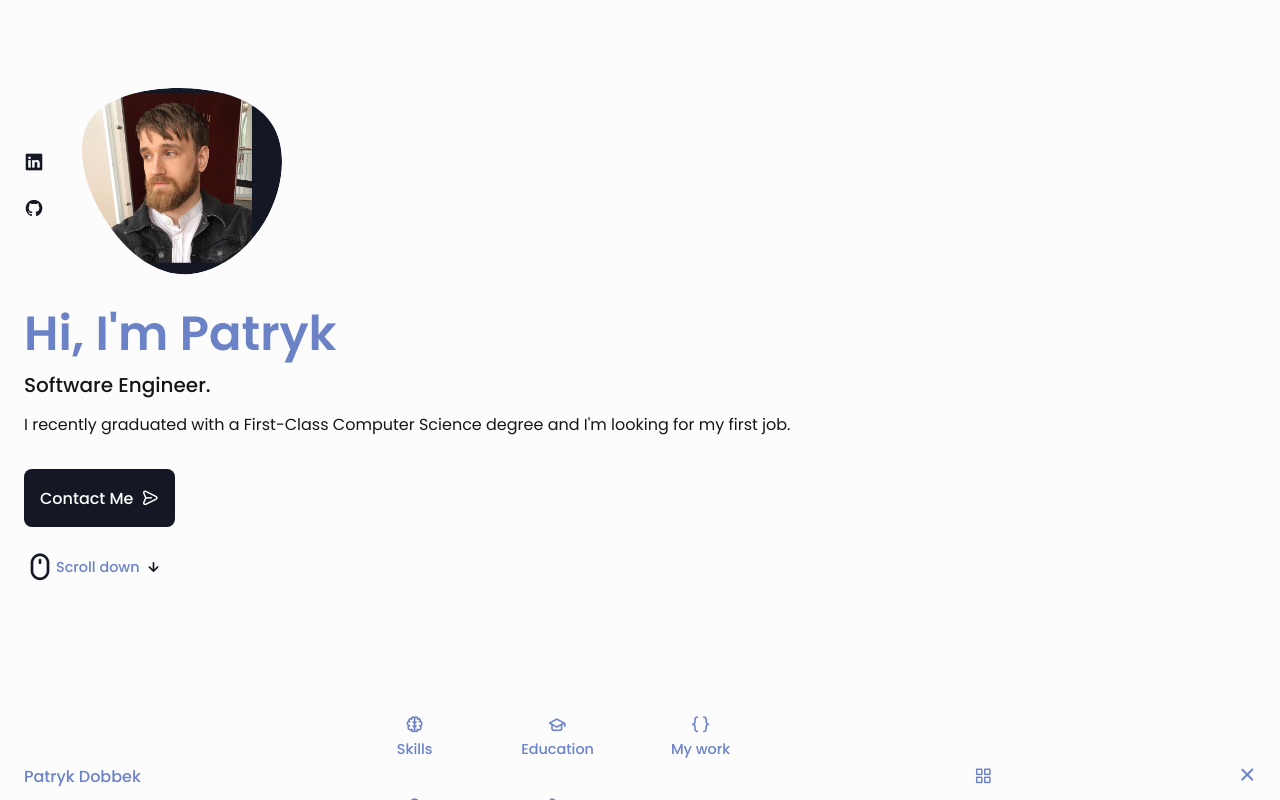
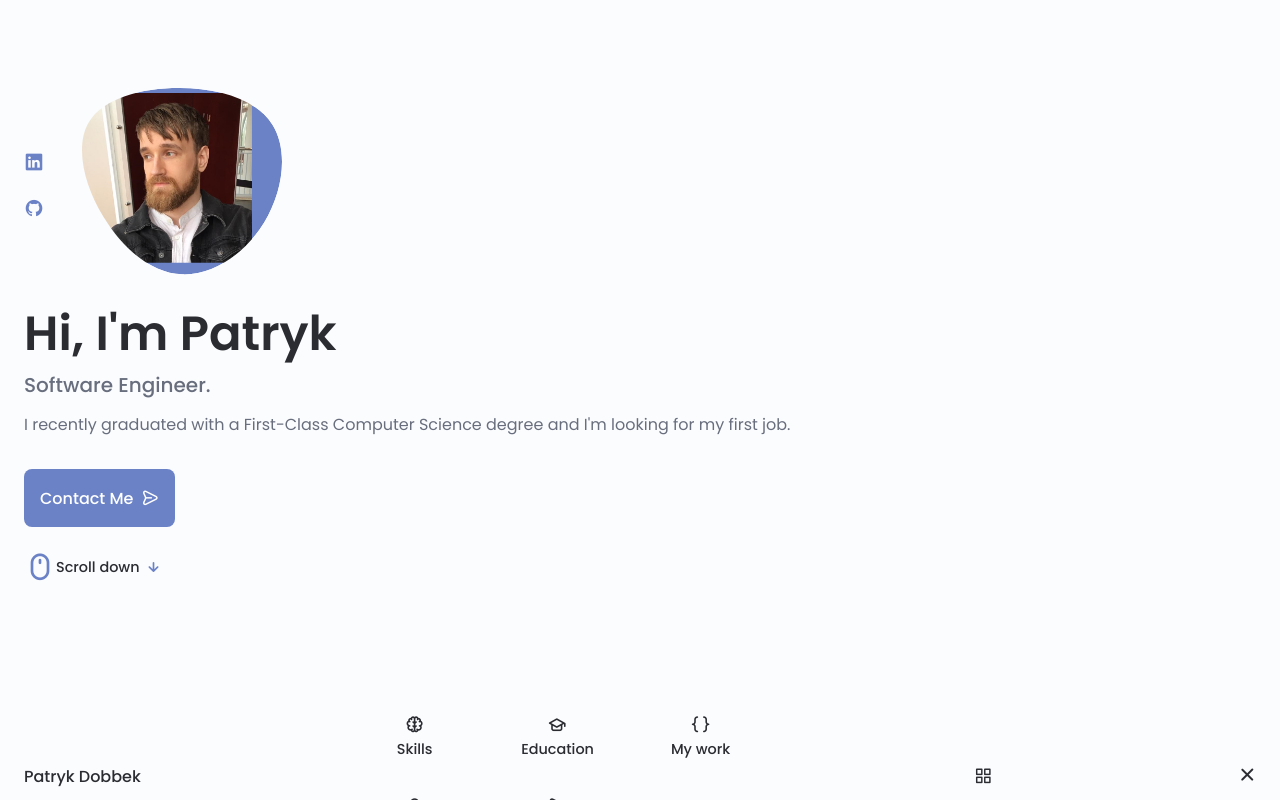
Before and after one commit to pdobbek/portfolio, a Django app: page / in a window 1280 px wide. Run offline with Django 4.2, Linux system fonts and the light colour scheme.

Commit message:
change website colour scheme
Changed colour scheme to be more hierarchical

#9

```diff
--- a/portfolio/assets/css/styles.css
+++ b/portfolio/assets/css/styles.css
@@ -7,18 +7,18 @@
 
     /* Colours */
     --hue-color: 225;
-    --first-color: hsl(225, 30%, 11%);
+    --first-color: hsl(225, 45%, 60%);
     --second-color: hsl(47, 78%, 59%);
     --third-color: #0049FF;
-    --first-color-second: hsl(var(--hue-color), 30%, 11%);
-    --first-color-alt: hsl(var(--hue-color), 30%, 45%);
-    --first-color-lighter: hsl(var(--hue-color), 60%, 24%);
-    --title-color: hsl(var(--hue-color), 45%, 60%);
-    --text-color: hsl(var(--hue-color), 7%, 9%);
-    --text-color-light: hsl(var(--hue-color), 7%, 13%);
-    --input-color: hsl(var(--hue-color), 29%, 96%);
-    --body-color: hsl(var(--hue-color), 26%, 99%);
-    --container-color: var(second-colour);
+    --first-color-second: hsl(var(--hue-color), 45%, 60%);
+    --first-color-alt: hsl(var(--hue-color), 40%, 55%);
+    --first-color-lighter: hsl(var(--hue-color), 90%, 85%);
+    --title-color: hsl(var(--hue-color), 9%, 18%);
+    --text-color: hsl(var(--hue-color), 9%, 45%);
+    --text-color-light: hsl(var(--hue-color), 9%, 65%);
+    --input-color: hsl(var(--hue-color), 50%, 96%);
+    --body-color: hsl(var(--hue-color), 50%, 99%);
+    --container-color: #FFF;
 
     /* Fonts */
     --body-font: 'Poppins', sans-serif;
```
